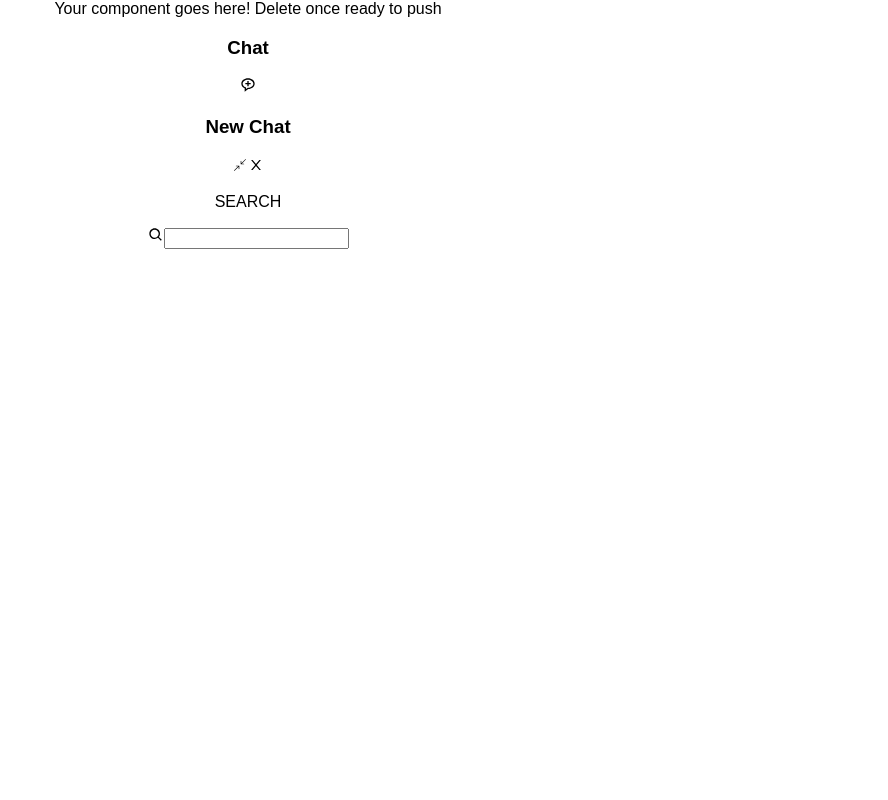
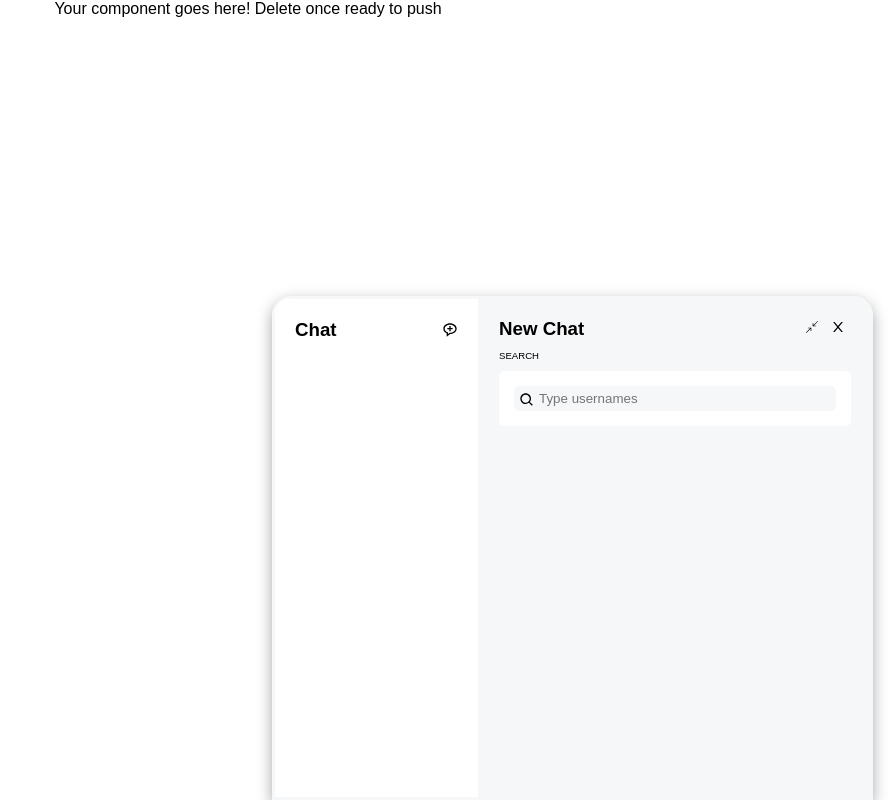
Before and after one commit to SEI-Buffleheads/Breddit-The-Better-Reddit, a React (Create React App) app: page / in a window 1280 px wide. Shown: the whole page, without its empty margins (392-1280 px from the left). Built offline with nearby package versions, Linux system fonts and the light colour scheme.

Commit message:
styled chat pop up

```diff
--- a/src/components/Chat/Chat.css
+++ b/src/components/Chat/Chat.css
@@ -0,0 +1,92 @@
+.chat-container * {
+  box-sizing: border-box;
+  margin: 0;
+  padding: 0;
+}
+
+.chat-container {
+  position: fixed;
+  bottom: 0;
+  right: 5px;
+  display: flex;
+  border-radius: 10px;
+  height: 500px;
+  max-width: 600px;
+  margin: 0 10px;
+  border: 2px solid rgb(246, 247, 248);
+  overflow: hidden;
+  border-radius: 20px 20px 0px 0px;
+  box-shadow: rgba(0, 0, 0, 0.35) 0px 5px 15px;
+}
+.chat-aside {
+  background-color: white;
+  width: 300px;
+  padding: 20px;
+  border: 1px solid rgb(246, 247, 248);
+}
+.chat-aside-nav {
+  display: flex;
+  justify-content: space-between;
+  align-items: center;
+}
+.chat-aside-title {
+}
+
+/* MAIN ======================== */
+
+.chat-main {
+  background-color: rgb(246, 247, 248);
+  width: 100%;
+  padding: 20px;
+}
+
+.chat-main-nav {
+  display: flex;
+  justify-content: space-between;
+  align-items: center;
+}
+
+.chat-main-icons * {
+  margin: 0 5px;
+  cursor: pointer;
+}
+
+/* SEARCH ======================== */
+
+.chat-search-container {
+  display: flex;
+  flex-direction: column;
+  align-items: flex-start;
+  padding-top: 10px;
+}
+
+.chat-search-title {
+  padding-bottom: 10px;
+  font-size: 0.6rem;
+}
+
+.chat-search-input-wrapper {
+  background-color: white;
+  padding: 15px;
+  border-radius: 5px;
+  width: 100%;
+  display: flex;
+}
+
+.chat-search-input-field {
+  width: 100%;
+  display: flex;
+  position: relative;
+}
+.chat-search-icon {
+  position: absolute;
+  top: 6px;
+  left: 5px;
+}
+.chat-search-input {
+  width: 100%;
+  padding: 5px 25px;
+  border: none;
+  background-color: rgb(246, 247, 248);
+  border-radius: 5px;
+}
--- a/src/components/Chat/Chat.jsx
+++ b/src/components/Chat/Chat.jsx
@@ -8,22 +8,32 @@ function Chat() {
   return (
     <div className="chat-container">
       <div className="chat-aside">
+        <div className="chat-aside-nav">
           <h3 className="chat-aside-title">Chat</h3>
           <BiMessageRoundedAdd className="chat-new-msg"></BiMessageRoundedAdd>
         </div>
+      </div>
 
       <div className="chat-main">
-        <h3 className="chat-main-header">New Chat</h3>
+        <div className="chat-main-nav">
+          <h3 className="chat-main-title">New Chat</h3>
           <div className="chat-main-icons">
             <CiMinimize1 className="chat-main-minimize" />
             <AiOutlineClose />
           </div>
+        </div>
 
         <div className="chat-search-container">
           <p className="chat-search-title">SEARCH</p>
-          <div className="chat-search-input">
+          <div className="chat-search-input-wrapper">
+            <div className="chat-search-input-field">
               <BiSearch className="chat-search-icon"></BiSearch>
-            <input type="text" />
+              <input
+                className="chat-search-input"
+                type="text"
+                placeholder="Type usernames"
+              />
+            </div>
           </div>
         </div>
       </div>
```
Lines whose indentation alone changed are shown as unchanged.
